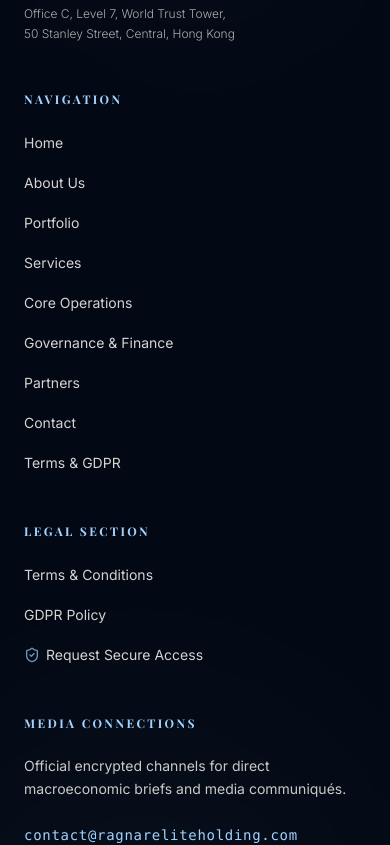
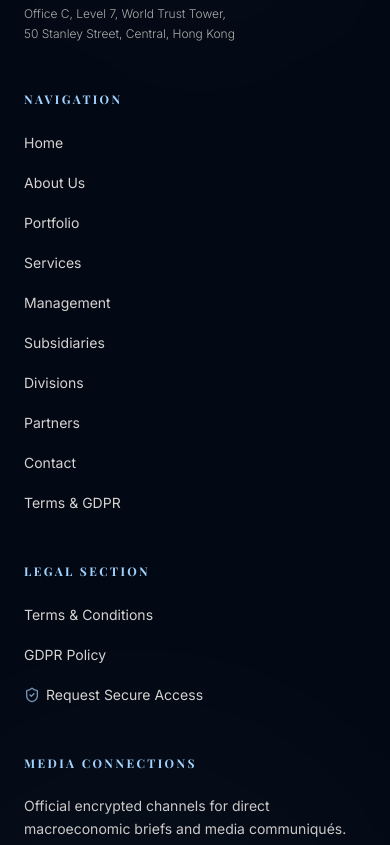
Before and after one commit to gregorytibil/Ragnar-Elite-Holding, a React (Vite) app: page / in a window 390 px wide. Shown: the part 3380-4225 px from the top of the page. Built offline with nearby package versions, Linux system fonts and the light colour scheme; no server answers; a web font is replaced by a local one.

Commit message:
refactor(navigation): restructure site navigation and add subsidiaries section
- Renamed and reorganized navigation items to include a dedicated 'Subsidiaries' section.
- Updated routing and translations to reflect the new structural hierarchy.
- Integrated 'alliances' as a distinct navigation tab.

```diff
--- a/src/App.tsx
+++ b/src/App.tsx
@@ -209,8 +209,11 @@
         return <DivisionsCoreView currentLang={lang} />;
       case 'divisions-governance':
         return <DivisionsGovernanceView currentLang={lang} />;
+      case 'subsidiaries':
       case 'partners':
         return <PartnersView currentLang={lang} onSelectPartner={(p) => setActivePartner(p)} />;
+      case 'alliances':
+        return <PartnersView currentLang={lang} onSelectPartner={(p) => setActivePartner(p)} initialSection="alliances" />;
       case 'contact':
         return <ContactView currentLang={lang} />;
       case 'legal':
--- a/src/components/Footer.tsx
+++ b/src/components/Footer.tsx
@@ -119,9 +119,10 @@
               { label: t.navHolding, tab: 'holding' },
               { label: t.navPortfolio, tab: 'portfolio' },
               { label: t.navServices, tab: 'services' },
-              { label: t.navDivisionsCore, tab: 'divisions-core' },
-              { label: t.navDivisionsGovernance, tab: 'divisions-governance' },
-              { label: t.navPartners, tab: 'partners' },
+              { label: t.navManagement, tab: 'divisions-governance' },
+              { label: t.navSubsidiaries, tab: 'subsidiaries' },
+              { label: t.navDivisions, tab: 'divisions-core' },
+              { label: t.navPartners, tab: 'alliances' },
               { label: t.navContact, tab: 'contact' },
               { label: t.navLegal, tab: 'legal' },
             ].map((item) => (
--- a/src/components/Header.tsx
+++ b/src/components/Header.tsx
@@ -31,9 +31,10 @@
     { id: 'holding', label: t.navHolding },
     { id: 'portfolio', label: t.navPortfolio },
     { id: 'services', label: t.navServices },
-    { id: 'divisions-core', label: t.navDivisionsCore },
-    { id: 'divisions-governance', label: t.navDivisionsGovernance },
-    { id: 'partners', label: t.navPartners },
+    { id: 'divisions-governance', label: t.navManagement },
+    { id: 'subsidiaries', label: t.navSubsidiaries },
+    { id: 'divisions-core', label: t.navDivisions },
+    { id: 'alliances', label: t.navPartners },
     { id: 'contact', label: t.navContact },
   ];
 
--- a/src/components/PartnersView.tsx
+++ b/src/components/PartnersView.tsx
@@ -25,22 +25,27 @@
 interface PartnersViewProps {
   currentLang: Language;
   onSelectPartner?: (partner: PartnerProfile) => void;
+  initialSection?: string;
 }
 
-export default function PartnersView({ currentLang, onSelectPartner }: PartnersViewProps) {
+export default function PartnersView({ currentLang, onSelectPartner, initialSection }: PartnersViewProps) {
   const isRo = currentLang === 'ro';
 
   const titleText = isRo
-    ? 'Alianțe Strategice & Parteneri Globali'
-    : 'Strategic Alliances & Global Partners';
+    ? 'Subsidiarele Grupului'
+    : 'Group Subsidiaries';
 
   const subtitleText = isRo
-    ? 'Colaborări de elită pentru asigurarea excelenței operaționale și a imunității macroeconomice'
-    : 'Elite collaborations ensuring operational excellence and absolute macroeconomic immunity';
+    ? 'Toate entitățile economice și comerciale prezentate în această secțiune sunt deținute în proporție de 100% și operate integral ca subsidiare integrate ale Ragnar Elite Holding.'
+    : 'All economic and commercial entities presented in this section are 100% owned and fully operated as integrated subsidiaries of Ragnar Elite Holding.';
 
   const introText = isRo
-    ? 'La Ragnar Elite Holding, excelența operațională este susținută de parteneriate strategice cu cele mai prestigioase instituții de consultanță, audit financiar, asistență juridică și tehnologie din grup. Colaborăm exclusiv cu entități de încredere pentru a garanta tranzacții sigure, conformitate impecabilă și securitate structurală.'
-    : 'At Ragnar Elite Holding, operational excellence is bolstered by strategic partnerships with prestigious consulting, financial auditing, legal counsel, and technology group entities. We collaborate exclusively with trusted partners to guarantee secure transactions, flawless compliance, and structural security.';
+    ? 'Modelul nostru de afaceri funcționează ca un ecosistem industrial integrat de tip circuit închis. Ragnar Elite Holding nu doar investește capital, ci deține controlul strategic și operațional total asupra fiecărei companii din portofoliu. Această structură garantează o guvernanță corporativă fără compromisuri, sinergie absolută între divizii și o protecție maximă a activelor în fața volatilității macroeconomice globale.'
+    : 'Our business model operates as a closed-loop integrated industrial ecosystem. Ragnar Elite Holding not only invests capital, but retains full strategic and operational control over every portfolio company. This structure guarantees uncompromising corporate governance, absolute synergy between divisions, and maximum asset protection against global macroeconomic volatility.';
+
+  const pillarsIntro = isRo
+    ? 'Subsidiarele noastre sunt organizate strategic pe piloni industriali vitali:'
+    : 'Our subsidiaries are strategically organized across vital industrial pillars:';
 
   const getPartnerIcon = (id: string) => {
     const props = { className: "w-6 h-6 text-[#38BDF8]" };
@@ -89,7 +94,7 @@
               className="inline-flex items-center gap-2 px-3 py-1 bg-white/[0.04] border border-white/10 rounded-sm text-[9px] md:text-[10px] text-[#A2D2FF] font-mono tracking-[0.3em] uppercase mb-6 backdrop-blur-md"
             >
               <Users2 className="w-3 h-3 text-[#A2D2FF]" />
-              <span>{isRo ? 'Alianțe Globale' : 'Global Alliances'}</span>
+              <span>{isRo ? 'Subsidiare Integrate 100%' : '100% Integrated Subsidiaries'}</span>
             </motion.div>
 
             <motion.h1
@@ -123,12 +128,15 @@
       {/* Intro Narrative Section */}
       <section className="py-16 sm:py-24 px-6 max-w-[1140px] mx-auto relative z-10">
         <div className="bg-white border border-[#0B1B3D]/10 rounded-2xl p-8 sm:p-12 shadow-[0_4px_30px_rgba(11,27,61,0.01)] hover:shadow-[0_10px_40px_rgba(11,27,61,0.03)] transition-all duration-300 mb-12 sm:mb-16">
-          <div className="max-w-4xl">
-            <span className="font-mono text-[9px] tracking-[0.25em] text-[#0B1B3D]/50 uppercase block mb-3 font-bold">
-              {isRo ? 'IMUNITATE MACROECONOMICĂ PRIN REPUTAȚIE' : 'MACROECONOMIC IMMUNITY THROUGH REPUTATION'}
+          <div className="max-w-4xl space-y-4">
+            <span className="font-mono text-[9px] tracking-[0.25em] text-[#0B1B3D]/50 uppercase block mb-1 font-bold">
+              {isRo ? 'ECOSISTEM INDUSTRIAL DE TIP CIRCUIT ÎNCHIS' : 'CLOSED-LOOP INDUSTRIAL ECOSYSTEM'}
             </span>
             <p className="font-sans font-light text-slate-700 text-sm sm:text-base md:text-lg leading-relaxed">
               {introText}
+            </p>
+            <p className="font-sans font-semibold text-[#0B1B3D] text-sm sm:text-base md:text-lg pt-2 border-t border-slate-100">
+              {pillarsIntro}
             </p>
           </div>
         </div>
@@ -137,15 +145,15 @@
         <div>
           <div className="text-center max-w-3xl mx-auto mb-12">
             <span className="font-mono text-[9px] tracking-[0.3em] text-sky-600 uppercase block mb-3 font-bold">
-              {isRo ? 'PORTALURI & SUBDOMENII ACTIVE' : 'ACTIVE GROUP SUBDOMAINS'}
+              {isRo ? 'SUBDISIARELE GRUPULUI & SUBDOMENII ACTIVE' : 'GROUP SUBSIDIARIES & ACTIVE SUBDOMAINS'}
             </span>
             <h2 className="font-serif text-2xl sm:text-3xl font-bold text-[#0B1B3D] tracking-tight uppercase">
-              {isRo ? 'Companii & Entități Partenere din Grup' : 'Partner Companies & Group Subsidiaries'}
+              {isRo ? 'Portofoliul Integrat al Ragnar Elite Holding' : 'Ragnar Elite Holding Integrated Portfolio'}
             </h2>
             <p className="font-sans font-light text-slate-600 text-sm sm:text-base mt-3">
               {isRo
-                ? 'Fiecare entitate din grup dispune de o pagină dedicată și un subdomeniu oficial securizat SSL (*.ragnareliteholding.com).'
-                : 'Each group entity operates a dedicated 1-page profile and an SSL-secured official subdomain (*.ragnareliteholding.com).'}
+                ? 'Fiecare subsidiară deținută 100% operează independent sub umbrela holdingului și dispune de un subdomeniu oficial securizat SSL (*.ragnareliteholding.com).'
+                : 'Each 100% owned subsidiary operates independently under the holding umbrella with an SSL-secured official subdomain (*.ragnareliteholding.com).'}
             </p>
           </div>
 
--- a/src/lib/router.ts
+++ b/src/lib/router.ts
@@ -5,9 +5,11 @@
   holding: '/about',
   portfolio: '/portfolio',
   services: '/services',
-  'divisions-core': '/divisions-core',
-  'divisions-governance': '/divisions-governance',
-  partners: '/partners',
+  'divisions-governance': '/management',
+  subsidiaries: '/subsidiare',
+  'divisions-core': '/divizii',
+  partners: '/subsidiare',
+  alliances: '/parteneri',
   contact: '/contact',
   legal: '/legal',
   terms: '/terms',
@@ -23,12 +25,16 @@
   '/portofoliu': 'portfolio',
   '/services': 'services',
   '/servicii': 'services',
-  '/divisions-core': 'divisions-core',
-  '/divizii-core': 'divisions-core',
+  '/management': 'divisions-governance',
   '/divisions-governance': 'divisions-governance',
   '/divizii-governance': 'divisions-governance',
-  '/partners': 'partners',
-  '/parteneri': 'partners',
+  '/subsidiare': 'subsidiaries',
+  '/subsidiaries': 'subsidiaries',
+  '/divisions-core': 'divisions-core',
+  '/divizii': 'divisions-core',
+  '/partners': 'subsidiaries',
+  '/parteneri': 'alliances',
+  '/alliances': 'alliances',
   '/contact': 'contact',
   '/legal': 'legal',
   '/terms': 'terms',
--- a/src/translations.ts
+++ b/src/translations.ts
@@ -5,11 +5,20 @@
     navHolding: 'Despre Noi',
     navPortfolio: 'Portofoliu',
     navServices: 'Servicii',
-    navDivisionsCore: 'Divizii Industriale',
-    navDivisionsGovernance: 'Management Strategic',
+    navManagement: 'Management',
+    navDivisionsGovernance: 'Management',
+    navSubsidiaries: 'Subsidiare',
+    navDivisions: 'Divizii',
+    navDivisionsCore: 'Divizii',
     navPartners: 'Parteneri',
     navContact: 'Contact',
     navLegal: 'Termeni și GDPR',
+
+    // Subsidiaries Section
+    subsidiariesTitle: 'Subsidiarele Grupului',
+    subsidiariesSubtitle: 'Toate entitățile economice și comerciale prezentate în această secțiune sunt deținute în proporție de 100% și operate integral ca subsidiare integrate ale Ragnar Elite Holding.',
+    subsidiariesIntro: 'Modelul nostru de afaceri funcționează ca un ecosistem industrial integrat de tip circuit închis. Ragnar Elite Holding nu doar investește capital, ci deține controlul strategic și operațional total asupra fiecărei companii din portofoliu. Această structură garantează o guvernanță corporativă fără compromisuri, sinergie absolută între divizii și o protecție maximă a activelor în fața volatilității macroeconomice globale.',
+    subsidiariesPillarsIntro: 'Subsidiarele noastre sunt organizate strategic pe piloni industriali vitali:',
 
     labelCategory: 'Categorie',
     labelAuthor: 'Autor',
@@ -244,11 +253,20 @@
     navHolding: 'About Us',
     navPortfolio: 'Portfolio',
     navServices: 'Services',
-    navDivisionsCore: 'Core Operations',
-    navDivisionsGovernance: 'Governance & Finance',
+    navManagement: 'Management',
+    navDivisionsGovernance: 'Management',
+    navSubsidiaries: 'Subsidiaries',
+    navDivisions: 'Divisions',
+    navDivisionsCore: 'Divisions',
     navPartners: 'Partners',
     navContact: 'Contact',
     navLegal: 'Terms & GDPR',
+
+    // Subsidiaries Section
+    subsidiariesTitle: 'Group Subsidiaries',
+    subsidiariesSubtitle: 'All economic and commercial entities presented in this section are 100% owned and fully operated as integrated subsidiaries of Ragnar Elite Holding.',
+    subsidiariesIntro: 'Our business model operates as a closed-loop integrated industrial ecosystem. Ragnar Elite Holding not only invests capital, but retains full strategic and operational control over every portfolio company. This structure guarantees uncompromising corporate governance, absolute synergy between divisions, and maximum asset protection against global macroeconomic volatility.',
+    subsidiariesPillarsIntro: 'Our subsidiaries are strategically organized across vital industrial pillars:',
 
     labelCategory: 'Category',
     labelAuthor: 'Author',
```
